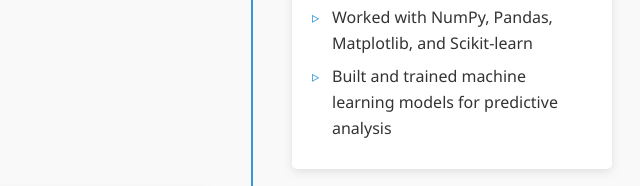
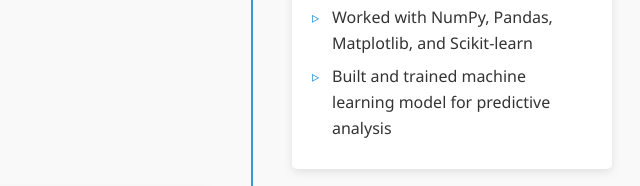
Before and after one commit to SETHU2004/My-Portfolio, a plain HTML site: page index.html in a window 1280 px wide. Shown: the part 3099-3285 px from the top of the page, 388-1028 px from the left. Drawn offline with Linux system fonts and the light colour scheme.

Commit message:
This is my first commit message

```diff
--- a/index.html
+++ b/index.html
@@ -580,7 +580,7 @@
                         <ul>
                             <li>Gained hands-on experience in data analysis and machine learning</li>
                             <li>Worked with NumPy, Pandas, Matplotlib, and Scikit-learn</li>
-                            <li>Built and trained machine learning models for predictive analysis</li>
+                            <li>Built and trained machine learning model for predictive analysis</li>
                         </ul>
                     </div>
                 </div>
```
